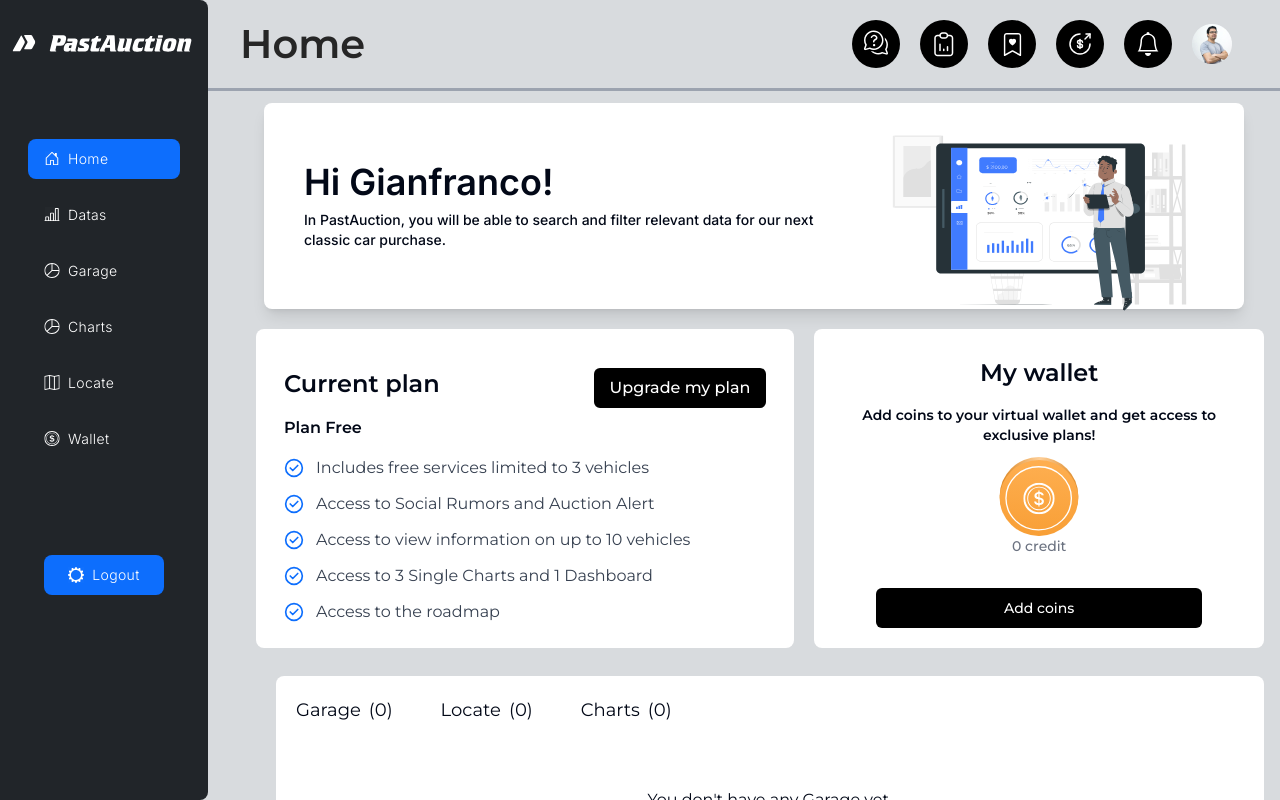
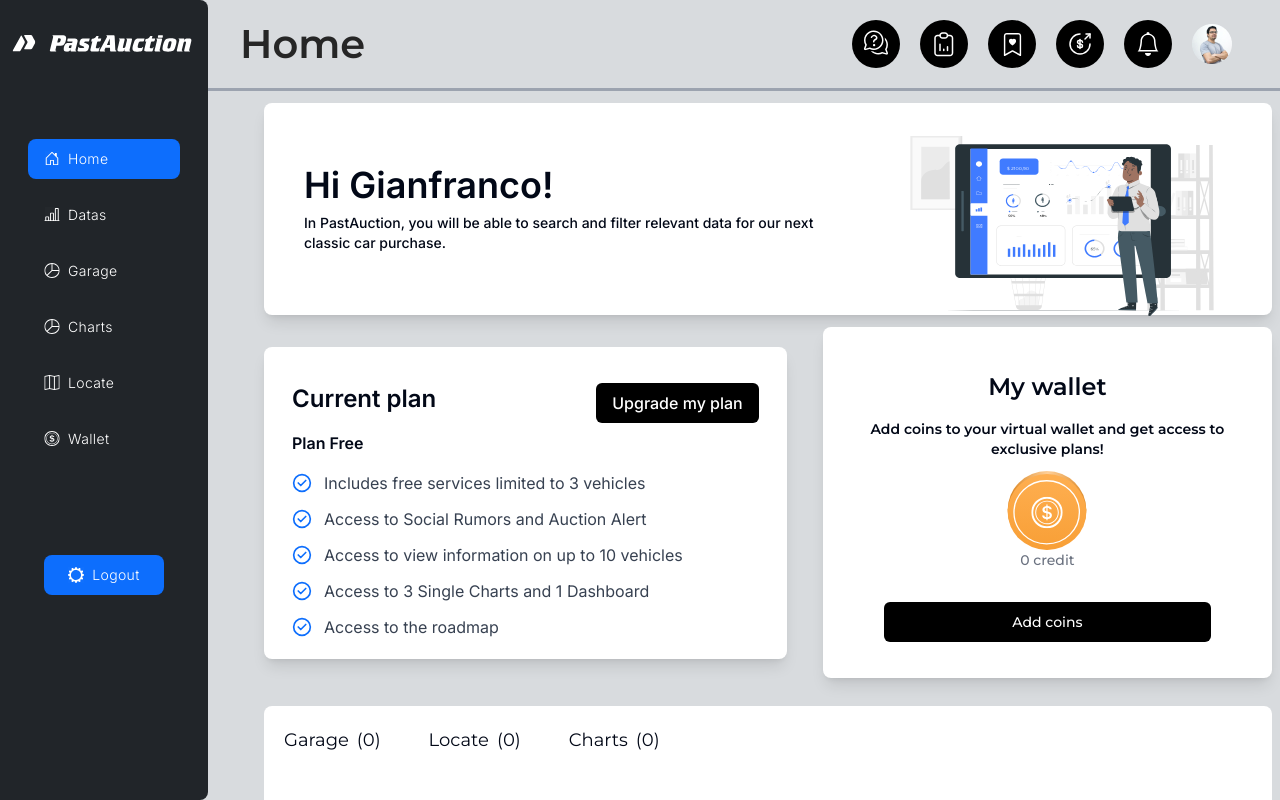
Before and after one commit to d2ni3l/Pastauction, a Next.js app: page /dashboard in a window 1280 px wide. Built offline with nearby package versions, Linux system fonts and the light colour scheme.

Commit message:
fixed css issue

```diff
--- a/src/app/dashboard/page.tsx
+++ b/src/app/dashboard/page.tsx
@@ -16,18 +16,20 @@
         <DashbordSidebar  mobileSidebar={mobileSidebar} setMobileSidebar={setMobileSideBar}/>
 
         <div className="max-w-7xl">
-        <div className="lg:ml-[16rem] lg:mr-7">
+        <div className="lg:ml-[16rem] ">
           <DashboardIntro/>
         </div>
 
-        <div className="lg:ml-[16rem] mr-4 flex flex-col xl:flex-row  lg:justify-around  justify-center item-center space-x-5 xl:space-x-5">
+        <div className="lg:ml-[16rem]   flex flex-col xl:flex-row  lg:justify-around  justify-center items-center  xl:space-x-5">
+          <div className=" w-full">
           <UpgradePlan/>
-          <div className='md:mx-auto w-full'>
+          </div>
+          <div className="w-full">
           <WalletInterface/>
           </div>
         </div>
 
-        <div className="lg:ml-[16rem] mr-4 pb-12">
+        <div className="lg:ml-[16rem]  pb-12">
           <DashboardFooter/>
 
         </div>
--- a/src/components/dashboard/DashboardFooter.tsx
+++ b/src/components/dashboard/DashboardFooter.tsx
@@ -2,7 +2,7 @@
 import DashboardGarageItems from './DashboardGarageItems'
 export default function DashboardFooter() {
   return (
-    <div className='bg-white mt-7  rounded-lg p-5 ml-5'>
+    <div className='bg-white mt-7  rounded-lg p-5 mx-2'>
 
         <div className="flex gap-12">
         <div className="flex flex-col gap-1 justify-center items-center group">
--- a/src/components/dashboard/DashboardIntro.tsx
+++ b/src/components/dashboard/DashboardIntro.tsx
@@ -5,7 +5,7 @@
   return (
     <div className={inter.className}>
       <div className='flex bg-white shadow-lg p-5 rounded-lg mx-2 mt-3 max-w-5xl   justify-between items-center '>
-        <div className='flex flex-col gap-2 mx-5'>
+        <div className='flex flex-col gap-2 mx-2 sm:mx-5'>
           <h1 className=' text-xl md:text-4xl font-semibold '> Hi Gianfranco!</h1>
           <p className='font-medium flex flex-col text-xs sm:text-sm'>
 
--- a/src/components/dashboard/DashbordSidebar.tsx
+++ b/src/components/dashboard/DashbordSidebar.tsx
@@ -134,16 +134,17 @@
       </aside>
 
 
-        <div className={` p-16 fixed top-0 bg-[#212529] flex flex-col  rounded-l-lg sm:hidden  right-0 h-screen w-[300px] transition-all duration-500 ease ${
-            !mobileSidebar && "translate-x-[200rem] bg-purple-700"
+        <div className={` p-16 fixed top-0 bg-[#212529] flex flex-col translate-x-0 rounded-l-lg sm:hidden  right-0 h-screen w-[300px] transition-all duration-500 ease ${
+            !mobileSidebar && "translate-x-[50rem]"
           }`}>
           <div className='flex relative justify-between'>
             <button
               className='text-2xl text-white font-extrabold relative -top-12 left-0'
               onClick={() => {
-                setTimeout(() => {
+
                   setMobileSidebar(!mobileSidebar);
-                }, 500);
+                  console.log(mobileSidebar)
+
               }}>
               <Image
                 src='/images/x-white.svg'
--- a/src/components/dashboard/UpgradePlan.tsx
+++ b/src/components/dashboard/UpgradePlan.tsx
@@ -1,9 +1,11 @@
 import React from 'react'
 import {Button} from '@/components/ui/button'
 import Image from 'next/image'
+import { inter } from '@/app/fonts'
 export default function UpgradePlan() {
   return (
-    <div className='mt-5 bg-white flex flex-col justify-center p-3 max-w-xl gap-2  rounded-lg sm:mx-auto px-5 ml-5'>
+    <div className={inter.className}>
+      <div className='flex bg-white shadow-lg p-5 rounded-lg mx-2 mt-3 max-w-5xl   justify-between items-center'>
      <div className="flex flex-col ">
        <div className="flex justify-between px-2">
         <div className="flex flex-col  gap-2 font-semibold pb-2">
@@ -26,6 +28,7 @@
      </div>
 
     </div>
+    </div>
   )
 }
 
@@ -47,3 +50,6 @@
     </div>
   )
 }
+
+
+//mt-5 bg-white flex flex-col justify-center p-3  lg:max-w-5xl w-full gap-2  rounded-lg sm:mx-auto px-5
--- a/src/components/dashboard/WalletInterface.tsx
+++ b/src/components/dashboard/WalletInterface.tsx
@@ -3,8 +3,8 @@
 import Image from "next/image";
 export default function WalletInterface() {
   return (
-    <div className='bg-white max-w-lg flex flex-col mt-5 rounded-lg  mr-5 sm:mx-auto sm:ml-12 md:ml-[6rem] walletinterface xl:ml-0'>
-      <div className='flex-col flex items-center justify-center gap-1 p-5 '>
+    <div className='flex bg-white shadow-lg p-5 rounded-lg mx-2 mt-3 max-w-5xl   justify-center items-center'>
+      <div className='flex-col flex items-center justify-center gap-1 p-4 '>
         <h1 className=' text-lg md:text-2xl  font-semibold pt-2'>My wallet</h1>
         <p className=' flex flex-col justify-center items-center  text-sm font-semibold pt-3 text-center'>
           Add coins to your virtual wallet and get access to exclusive plans!
@@ -18,7 +18,7 @@
           />
           <h4 className='text-gray-500 text-sm font-medium'>0 credit</h4>
         </div>
-        <Button variant='blackWide' className='px-32 mt-7'>Add coins</Button>
+        <Button variant='blackWide' className='px-32 mt-7 whitespace-nowrap'>Add coins</Button>
       </div>
     </div>
   );
```
